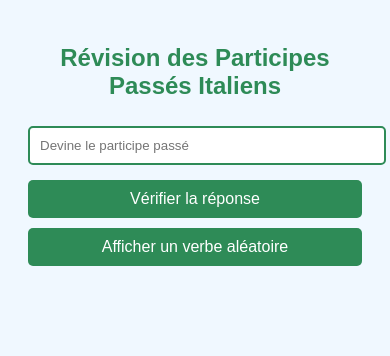
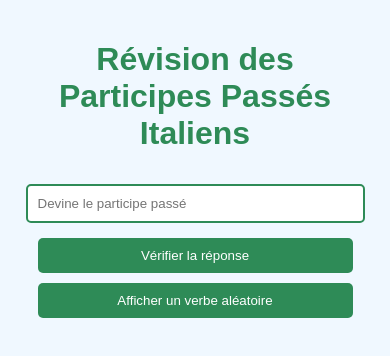
Before and after one commit to sibylledlmn/Participes-Pass-s-Italien, a plain HTML site: page index.html in a window 390 px wide. Drawn offline with Linux system fonts and the light colour scheme.

Commit message:
Update index.html

```diff
--- a/index.html
+++ b/index.html
@@ -10,20 +10,21 @@
             background-color: #f0f8ff;
             color: #333;
             padding: 20px;
+            margin: 0;
+            text-align: center; /* Centrer le texte */
         }
         h1 {
-            text-align: center;
             color: #2e8b57;
         }
         .verb {
             font-weight: bold;
             font-size: 1.5em;
             margin: 20px 0;
-            text-align: center;
             color: #ff6347;
         }
         input[type="text"] {
-            width: 100%;
+            width: 90%; /* Limiter la largeur pour éviter de déborder */
+            max-width: 400px; /* Largeur maximale */
             padding: 10px;
             margin: 10px 0;
             border: 2px solid #2e8b57;
@@ -36,7 +37,8 @@
             border: none;
             border-radius: 5px;
             cursor: pointer;
-            width: 100%;
+            width: 90%; /* Limiter la largeur pour les boutons */
+            max-width: 400px; /* Largeur maximale */
             margin: 5px 0;
         }
         button:hover {
@@ -44,20 +46,9 @@
         }
         #answer {
             display: none;
-            text-align: center;
             margin-top: 20px;
             font-size: 1.2em;
-        }
-        @media (max-width: 600px) {
-            h1 {
-                font-size: 1.5em;
-            }
-            .verb {
-                font-size: 1.2em;
-            }
-            button {
-                font-size: 1em;
-            }
+            color: #2e8b57; /* Couleur pour la réponse */
         }
     </style>
   </head>
@@ -167,11 +158,10 @@
         function showRandomVerb() {
             const randomIndex = Math.floor(Math.random() * verbs.length);
             currentVerb = verbs[randomIndex];
-        document.getElementById(
-          "verb-container"
-        ).innerHTML = `<div class="verb">${currentVerb.verb}</div>`;
-        document.getElementById("user-input").value = "";
-        document.getElementById("answer").style.display = "none";
+            document.getElementById("verb-container").innerHTML =
+                `<div class="verb">${currentVerb.verb}</div>`;
+            document.getElementById("user-input").value = '';
+            document.getElementById("answer").style.display = 'none';
         }
 
         function checkAnswer() {
@@ -182,7 +172,7 @@
             } else {
                 answerContainer.innerHTML = `Faux. La bonne réponse est : ${currentVerb.past}`;
             }
-        answerContainer.style.display = "block";
+            answerContainer.style.display = 'block';
         }
     </script>
 </body>
```
Lines whose indentation alone changed are shown as unchanged.
